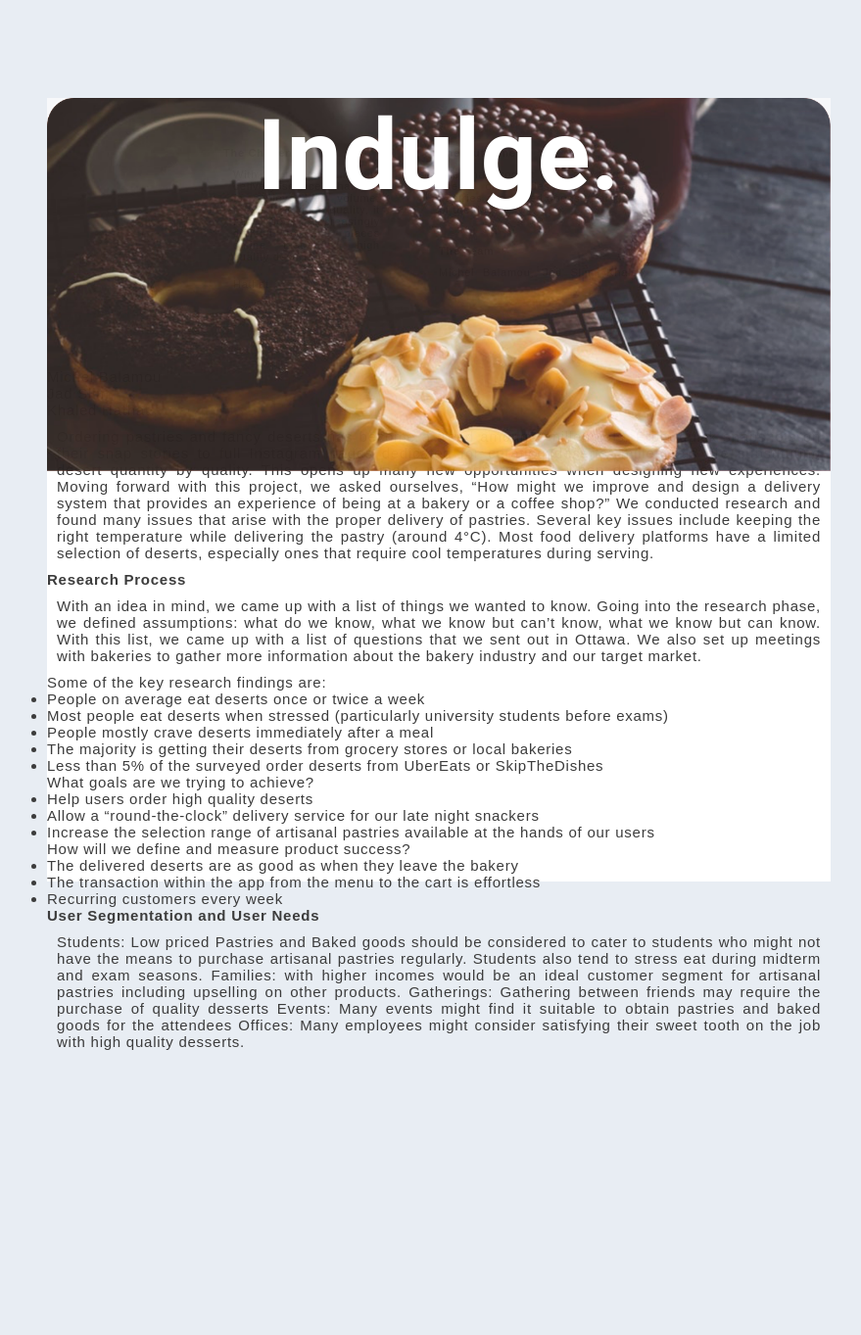
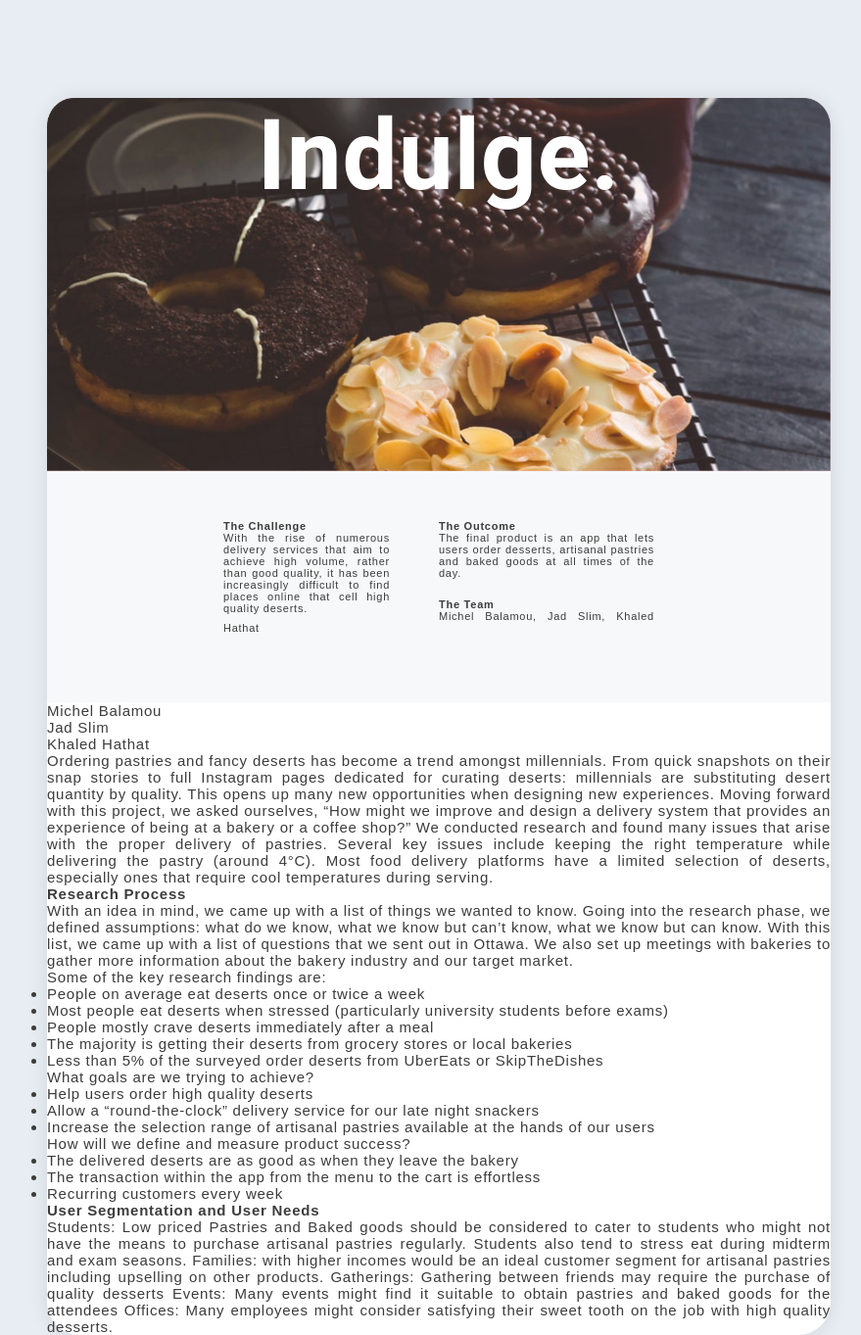
Before and after one commit to balamou/balamou.com, a PHP site: page /index.html in a window 1280 px wide. Shown: the whole page at 98% size, without its empty margins (192-1071 px from the left). Before the commit the page ends 1072 px from the top, so only its background shows below. Run offline with PHP 8.4, Linux system fonts and the light colour scheme; some web fonts are replaced.

Commit message:
Added shadows and rounded corners.

```diff
--- a/css/main.css
+++ b/css/main.css
@@ -27,38 +27,34 @@ p {
   text-align: justify;
 }
 
-div p {
-  padding: 10px;
-}
-
 .content {
   background-color: white;
-  height: 100vh;
   display: flex;
   flex-direction: column;
+
+  box-shadow: 0px 0px 20px rgba(0,0,0,0.1);
+  border-radius: 33px;
 }
 
 /* HEADER PICTURE */
 .header-container {
   position: relative;
-  display: flex;
-  flex-direction: row;
-  justify-content: center;
+}
+
+.pic-container img {
+  display: block;
 }
 
 .main-title {
   position: absolute;
-  float: left;
   color: white;
   font-size: 100px;
+  width: 100%;
+  text-align: center;
 
   font-family: roboto, sans-serif;
   font-weight: 700;
   font-style: normal;
-}
-
-.pic-container {
-  position: absolute;
 }
 
 /* MINI SUMMARY */
--- a/index.html
+++ b/index.html
@@ -14,8 +14,8 @@
 
       <!-- Header picture -->
       <div class="header-container">
+        <div class="main-title">Indulge.</div>
         <div class="pic-container"><img src="images/bakery.png" style="width:100%"></img></div>
-        <div class="main-title">Indulge.</div>
       </div>
       <!-- /Header picture -->
 
```
